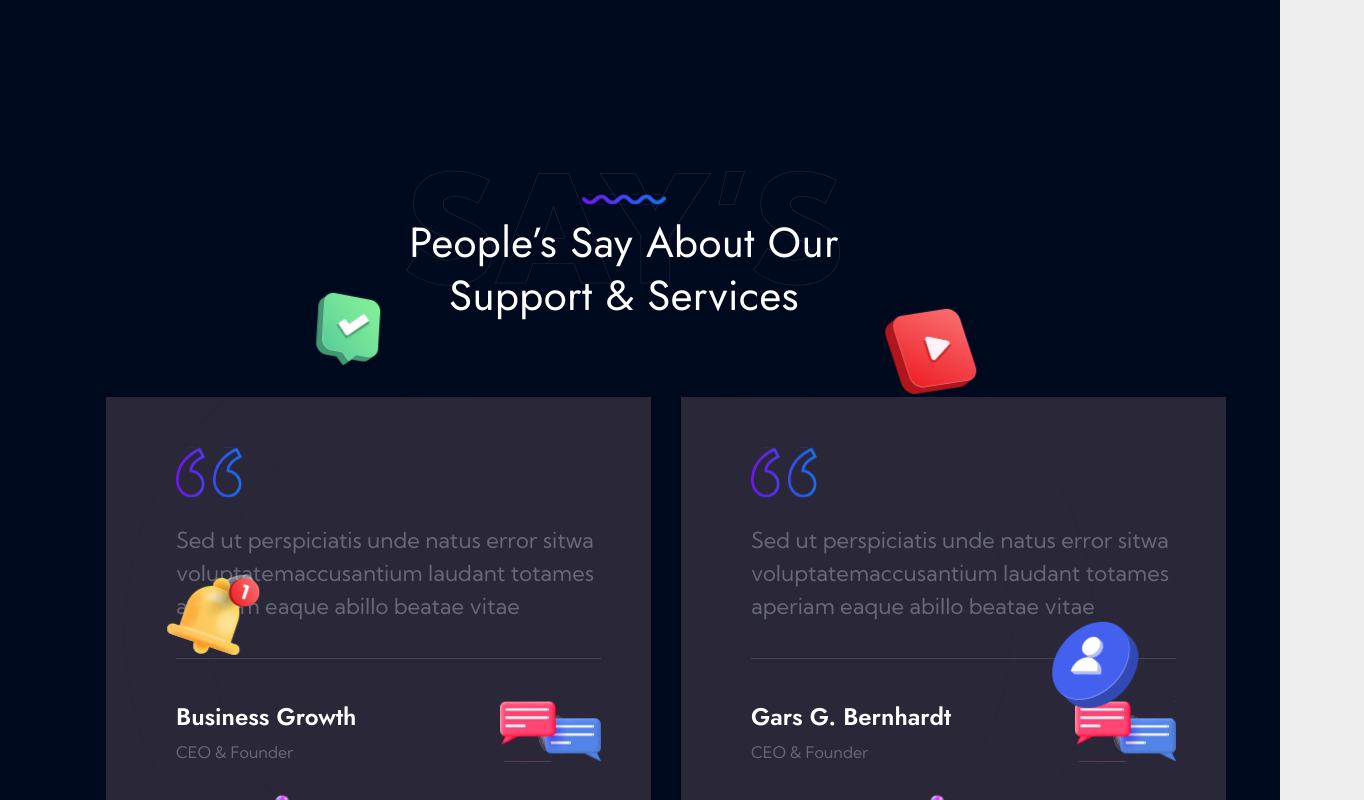
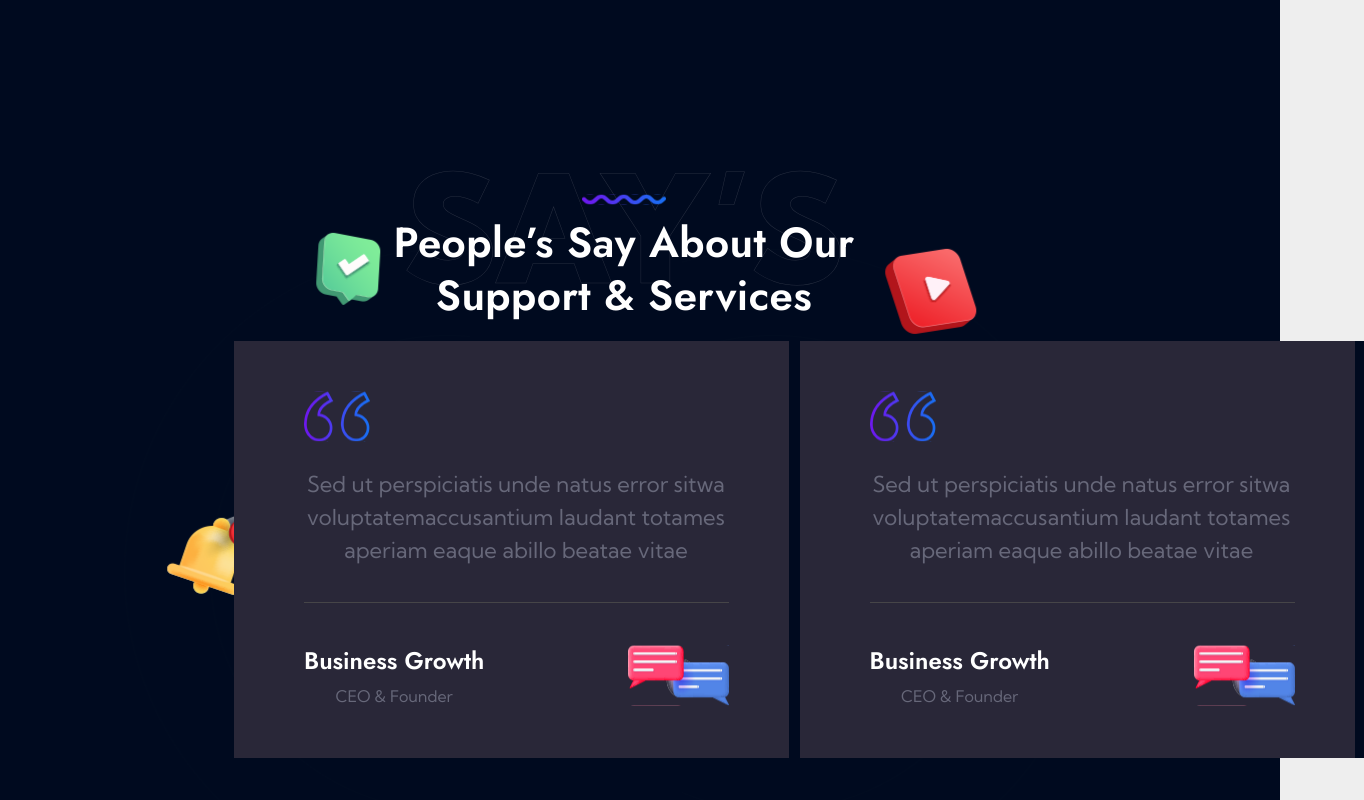
Before and after one commit to S-ali007/DarkThemeforDigital-Agency, a React (Create React App) app: page / in a window 1280 px wide. Shown: the part 6800-7600 px from the top of the page, 1364 px wide, since content can reach past the window. Built offline with nearby package versions, Linux system fonts and the light colour scheme.

Commit message:
make pages light weight and more efficient and decrease loading time

```diff
--- /dev/null
+++ b/src/Components/PeopleSayAboutCards.jsx
@@ -0,0 +1,38 @@
+import React from 'react'
+
+function PeopleSayAboutCards({designation,img,text,username,id}) {
+  return (
+    <div>
+       <div
+                  className="max-w-[555px] w-full bg-[#292738] py-[50px] pl-[70px] pr-[50px]  "
+                  key={id}
+                >
+                  <div className="max-w-[66px] w-full">
+                    <img src={img} alt="" />
+                  </div>
+                  {/* card-text */}
+                  <div className="mt-[23px] max-w-[425px] w-full pt-[3px] pr-[1.33px] pb-[35px] border-b-[1px] border-[#464548]">
+                    <div className="text-[22px]   font-kumbh text-[#67687A] ">
+                      {text}
+                    </div>
+                  </div>
+                  {/*info-box-richards s.books  */}
+                  <div className="flex max-w-[425px] w-full justify-between items-center mt-[40px]">
+                    <div className=" flex flex-col gap-[4.8px]">
+                      <div className="text-[24px] font-Jost font-[600] text-[#FFF]">
+                        {username}
+                      </div>
+                      <div className="text-[16px]   font-kumbh text-[#67687A]  ">
+                        {designation}
+                      </div>
+                    </div>
+                    <div className="max-w-[101px] w-full">
+                      <img src="/assets/icon-chat-cards.svg" alt="" />
+                    </div>
+                  </div>
+                </div>
+    </div>
+  )
+}
+
+export default PeopleSayAboutCards
--- a/src/Components/PeopleSayAboutOurSupport.jsx
+++ b/src/Components/PeopleSayAboutOurSupport.jsx
@@ -1,5 +1,9 @@
 import React from "react";
 import { useState } from "react";
+import { Navigation, Pagination, Scrollbar, A11y } from "swiper/modules";
+
+import { Swiper, SwiperSlide } from "swiper/react";
+import PeopleSayAboutCards from "./PeopleSayAboutCards";
 
 function PeopleSayAboutOurSupport() {
   const [cards, setCards] = useState([
@@ -26,7 +30,7 @@ function PeopleSayAboutOurSupport() {
       {/* main heading */}
       <div className="   relative z-10">
         <div className="flex  items-center    pr-[20px] justify-center ">
-          <div className="max-w-[461px] w-full text-[42px] tracking-[0.42px] font-Jost absolute  font-[600px] leading-[53px] text-[white]  pt-[83px] mt-[10px] align-middle justify-center text-center ">
+          <div className="max-w-[461px] w-full text-[42px] tracking-[0.42px] font-Jost absolute  font-[600] leading-[53px] text-[white]  pt-[83px] mt-[10px] align-middle justify-center text-center ">
             <p>People’s Say About Our Support & Services</p>
           </div>
 
@@ -41,49 +45,55 @@ function PeopleSayAboutOurSupport() {
         </div>
       </div>
 
-      <div className="  bg-[#000A1F] max-w-[1110px] w-full mx-auto ">
+     <div className=" bg-[#000A1F] ml-[10%]   xl:w-[1130px]  absolute">
+      <div className="    ">
         {/* cards */}
-        <div className="flex mt-[56px] absolute  gap-[30px] items-center justify-center ">
+
           {" "}
-          {/* card-1 */}
+          <Swiper
+            className="my-swiper  amx-w-[1130px] w-full mx-auto   "
+            // install Swiper modules
+            modules={[Navigation, Pagination, Scrollbar, A11y]}
+            spaceBetween={1}
+            slidesPerView={2}
+            // navigation
+
+            // Other Swiper props
+            pagination={{ bulletClass: "bg-red-500", clickable: true }}
+            // scrollbar={{ draggable: false }}
+            onSwiper={(swiper) => console.log(swiper)}
+            onSlideChange={() => console.log("slide change")}
+          >
+
             {cards.map((card, id) => {
               return (
                 <>
-                <div
-                  className="max-w-[555px] w-full bg-[#292738] py-[50px] pl-[70px] pr-[50px]  "
-                  key={id}
-                >
-                  <div className="max-w-[66px] w-full">
-                    <img src={card.img} alt="" />
-                  </div>
-                  {/* card-text */}
-                  <div className="mt-[23px] max-w-[425px] w-full pt-[3px] pr-[1.33px] pb-[35px] border-b-[1px] border-[#464548]">
-                    <div className="text-[22px]   font-kumbh text-[#67687A] ">
-                      {card.text}
-                    </div>
-                  </div>
-                  {/*info-box-richards s.books  */}
-                  <div className="flex max-w-[425px] w-full justify-between items-center mt-[40px]">
-                    <div className=" flex flex-col gap-[4.8px]">
-                      <div className="text-[24px] font-Jost font-[600] text-[#FFF]">
-                        {card.username}
-                      </div>
-                      <div className="text-[16px]   font-kumbh text-[#67687A]  ">
-                        {card.designation}
-                      </div>
-                    </div>
-                    <div className="max-w-[101px] w-full">
-                      <img src="/assets/icon-chat-cards.svg" alt="" />
-                    </div>
-                  </div>
-                </div>
+                  <SwiperSlide>
+                    <PeopleSayAboutCards
+                      designation={card.designation}
+                      img={card.img}
+                      username={card.username}
+                      id={id}
+                      text={card.text}
+                    />
+                  </SwiperSlide>
+                   <SwiperSlide>
+                    <PeopleSayAboutCards
+                      designation={card.designation}
+                      img={card.img}
+                      username={card.username}
+                      id={id}
+                      text={card.text}
+                    />
+                  </SwiperSlide>
                 </>
               );
             })}
+          </Swiper>
         </div>
       </div>
 
-      <div className="flex    justify-between relative mt-[-190px]">
+      <div className="flex   justify-between relative mt-[-250px]">
         {/* left-bg img */}
         <div className=" relative   ">
           <img
```
Lines whose indentation alone changed are shown as unchanged.
